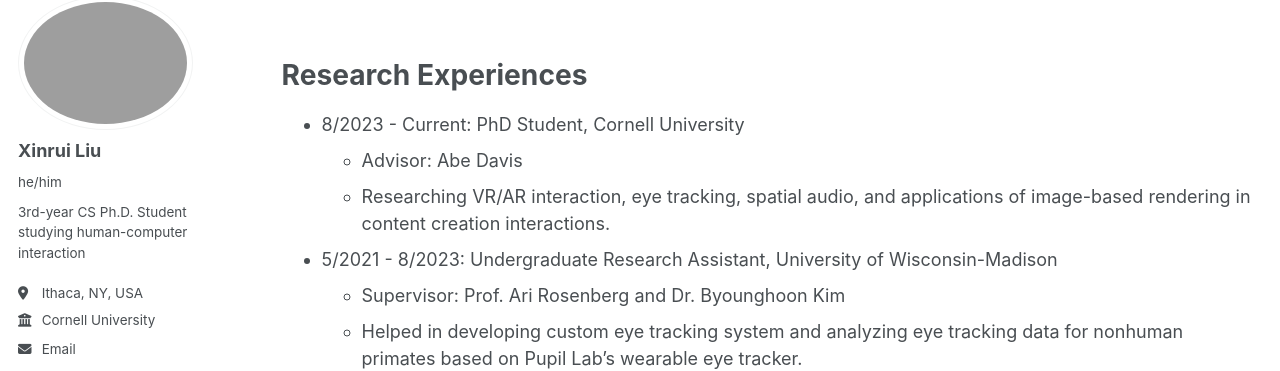
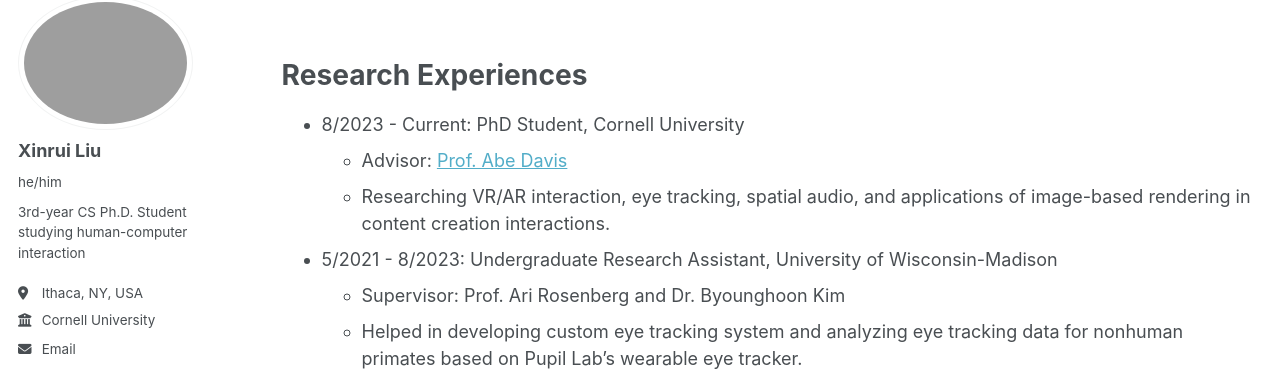
Before and after one commit to liuxr0831/liuxr0831.github.io, a Jekyll site: the page built from _pages/cv.md, in a window 1280 px wide and 900 px high, scrolled down 302 px. Shown: the part 110-481 px from the top of the window. Built offline with Jekyll 4.4.1, drawn with Linux system fonts in a browser that asks for light colours; some web fonts are replaced.

Commit message:
Update CV.

```diff
--- a/_pages/cv.md
+++ b/_pages/cv.md
@@ -27,7 +27,7 @@ Education
 Research Experiences
 ======
 * 8/2023 - Current: PhD Student, Cornell University
-  * Advisor: Abe Davis
+  * Advisor: [Prof. Abe Davis](http://abedavis.com/)
   * Researching VR/AR interaction, eye tracking, spatial audio, and applications of image-based rendering in content creation interactions.
 
 * 5/2021 - 8/2023: Undergraduate Research Assistant, University of Wisconsin-Madison
```
Also changed, not shown: 1 other file.
